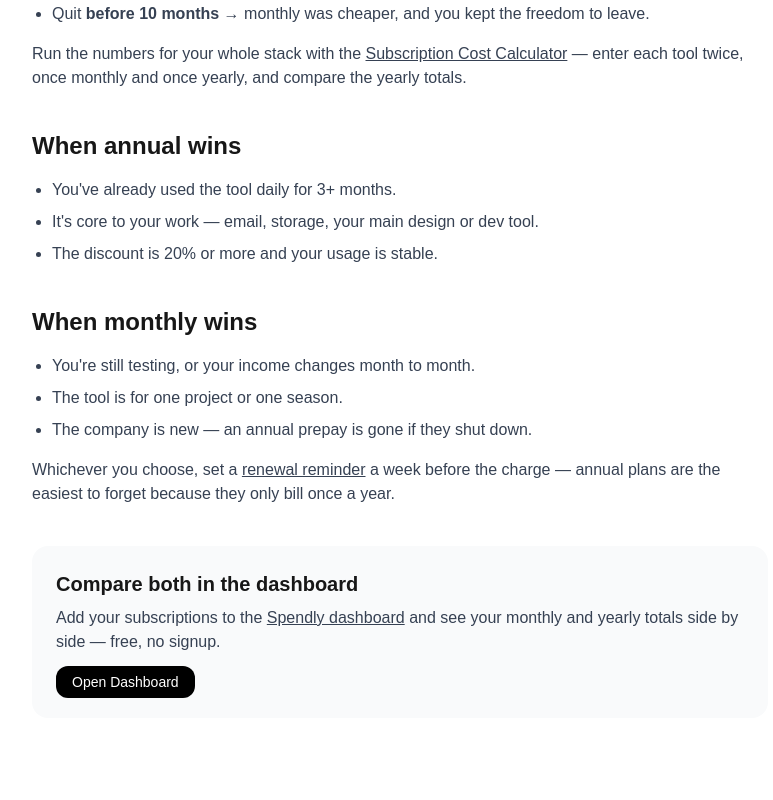
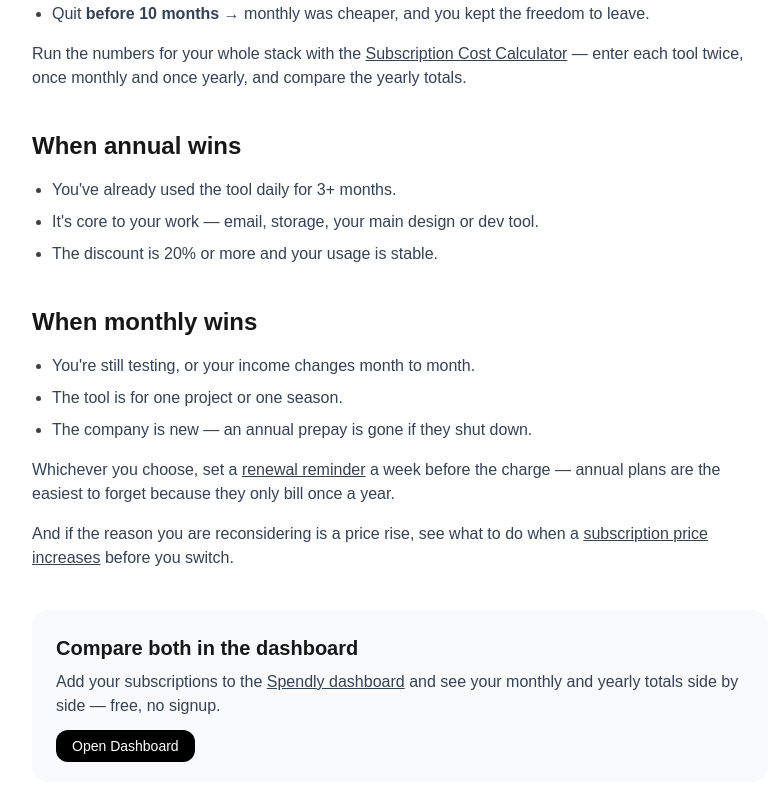
Before and after one commit to sbrstone786-cloud/spendly, a Next.js app: page /annual-vs-monthly-subscription in a window 1280 px wide. Shown: the part 454-1254 px from the top of the page, without its empty margins (240-1013 px from the left). Before the commit the page ends 1228 px from the top, so only its background shows below. Built offline with nearby package versions, Linux system fonts and the light colour scheme.

Commit message:
add price increase link to annual vs monthly guide

```diff
--- a/app/annual-vs-monthly-subscription/page.tsx
+++ b/app/annual-vs-monthly-subscription/page.tsx
@@ -119,6 +119,14 @@ export default function AnnualVsMonthlyPage() {
             a week before the charge — annual plans are the easiest to forget
             because they only bill once a year.
           </p>
+          <p className="mt-4 text-gray-700">
+  And if the reason you are reconsidering is a price rise, see what to do
+  when a{" "}
+  <Link href="/subscription-price-increase" className="font-medium underline">
+    subscription price increases
+  </Link>{" "}
+  before you switch.
+</p>
         </section>
 
         <section className="mt-10 rounded-2xl bg-gray-50 p-6">
```
